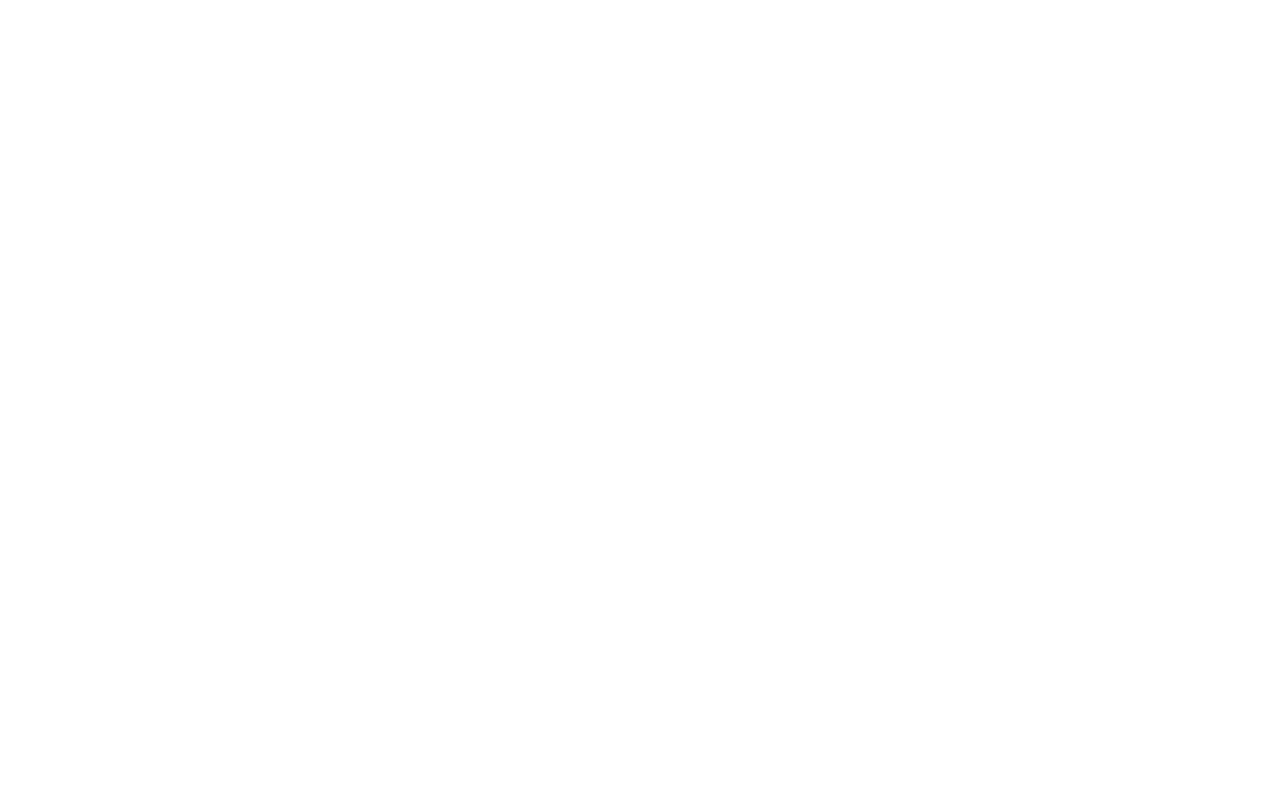
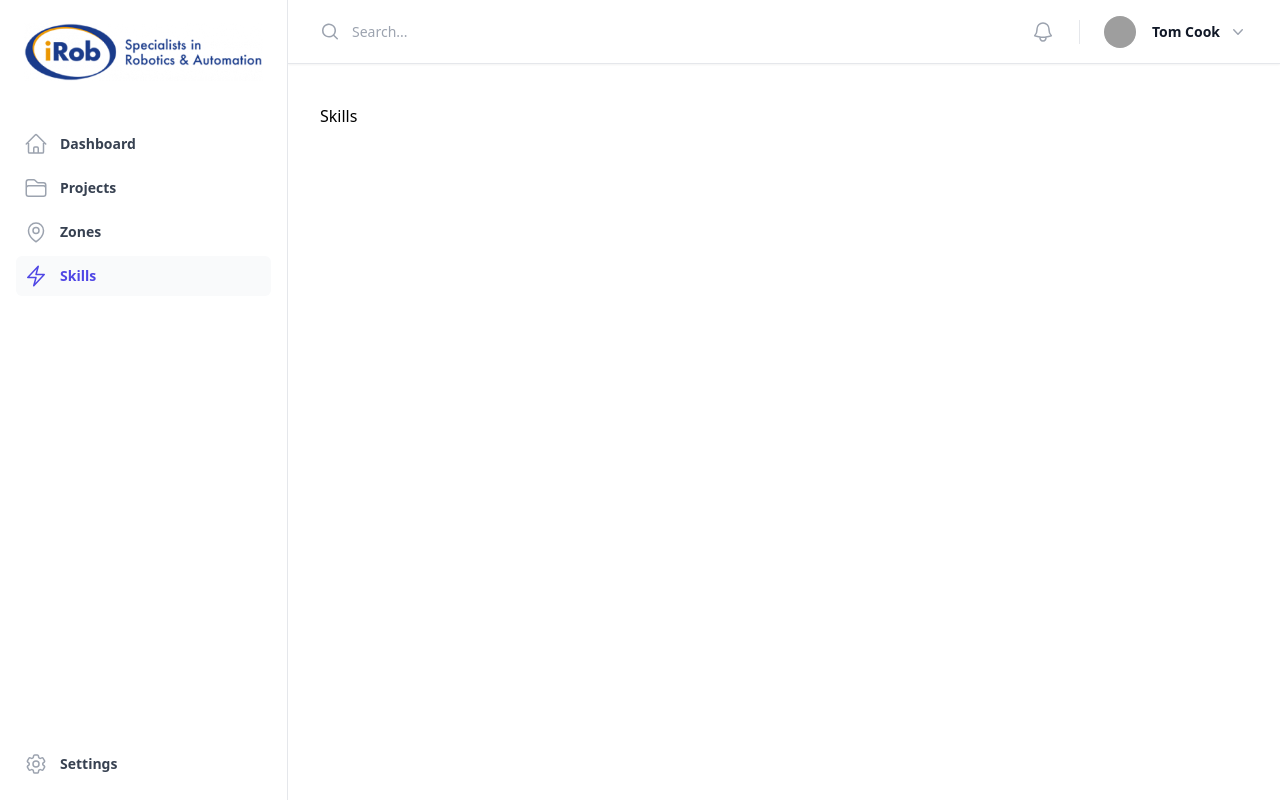
Before and after one commit to GaryHughesGithub/iRob_Project_Tracker, a React (Vite) app: page /admin/skills in a window 1280 px wide. Before the commit this address had no page. Built offline with nearby package versions, Linux system fonts and the light colour scheme; grey boxes are pictures that could not be loaded.

Commit message:
Adding skills and project

```diff
--- a/src/App.jsx
+++ b/src/App.jsx
@@ -8,6 +8,8 @@ import ForgotPassword from './pages/auth/ForgotPassword';
 import ResetPassword from './pages/auth/ResetPassword';
 import Zones from './pages/admin/Zones';
 import ZoneTasks from './pages/admin/ZoneTasks';
+import Projects from './pages/admin/Projects';
+import Skills from './pages/admin/Skills';
 
 function App() {
   return (
@@ -20,6 +22,8 @@ function App() {
         <Route path="/auth/reset-password" element={<ResetPassword />} />
         <Route path="/admin/zones" element={<Zones />} />
         <Route path="/admin/zone-tasks" element={<ZoneTasks />} />
+        <Route path="/admin/projects" element={<Projects />} />
+        <Route path="/admin/skills" element={<Skills />} />
       </Routes>
     </div>
   );
--- a/src/components/Admin/Layout.jsx
+++ b/src/components/Admin/Layout.jsx
@@ -1,20 +1,28 @@
 import { Fragment, useState } from 'react'
 import { Dialog, Menu, Transition } from '@headlessui/react'
+import { useLocation } from 'react-router-dom'
 import {
   Bars3Icon,
   BellIcon,
   Cog6ToothIcon,
   HomeIcon,
   XMarkIcon,
-  MapPinIcon
+  MapPinIcon,
+  FolderIcon,
+  BoltIcon,
 } from '@heroicons/react/24/outline'
 import { ChevronDownIcon, MagnifyingGlassIcon } from '@heroicons/react/20/solid'
 import logo from '../../assets/images/logo.png'
 
 const navigation = [
-  { name: 'Dashboard', href: '/', icon: HomeIcon, current: false },
-  { name: 'Zones', href: '/admin/zones', icon: MapPinIcon, current: true },
-]
+  { name: 'Dashboard', href: '/', icon: HomeIcon },
+  { name: 'Projects', href: '/admin/projects', icon: FolderIcon },
+  { name: 'Zones', href: '/admin/zones', icon: MapPinIcon },
+  { name: 'Skills', href: '/admin/skills', icon: BoltIcon },
+].map(item => ({
+  ...item,
+  current: item.href === location.pathname,
+}))
 
 const userNavigation = [
   { name: 'Your profile', href: '#' },
@@ -27,6 +35,8 @@ function classNames(...classes) {
 
 export default function Layout({children}) {
   const [sidebarOpen, setSidebarOpen] = useState(false)
+
+  const location = useLocation();
 
   return (
     <>
--- /dev/null
+++ b/src/pages/admin/Projects.jsx
@@ -0,0 +1,10 @@
+import React from 'react'
+import Layout from '../../components/Admin/Layout'
+
+export default function Projects() {
+  return (
+    <Layout>
+      <h1>Projects</h1>
+    </Layout>
+  )
+}
--- /dev/null
+++ b/src/pages/admin/Skills.jsx
@@ -0,0 +1,10 @@
+import React from 'react'
+import Layout from '../../components/Admin/Layout'
+
+export default function Skills() {
+  return (
+    <Layout>
+      <h1>Skills</h1>
+    </Layout>
+  )
+}
```
